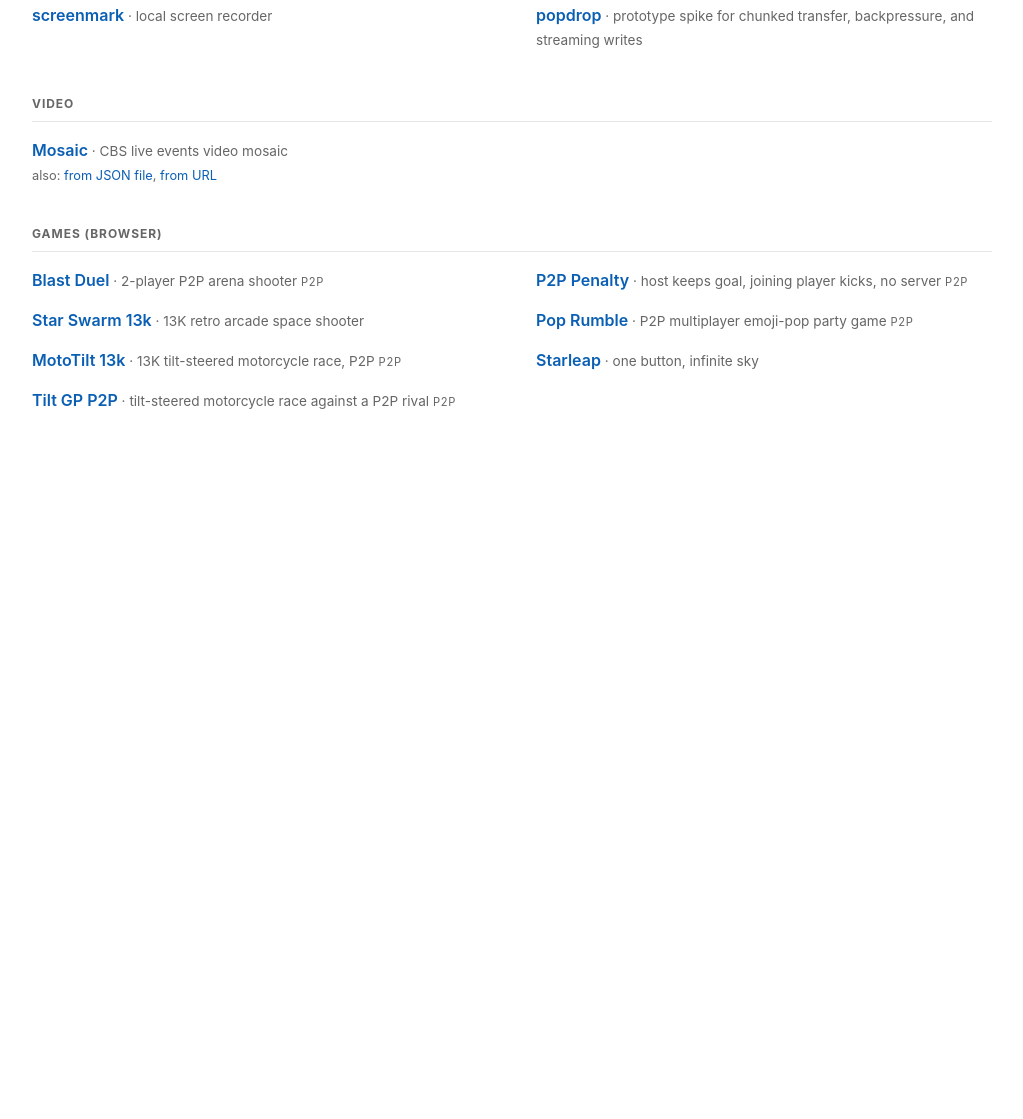
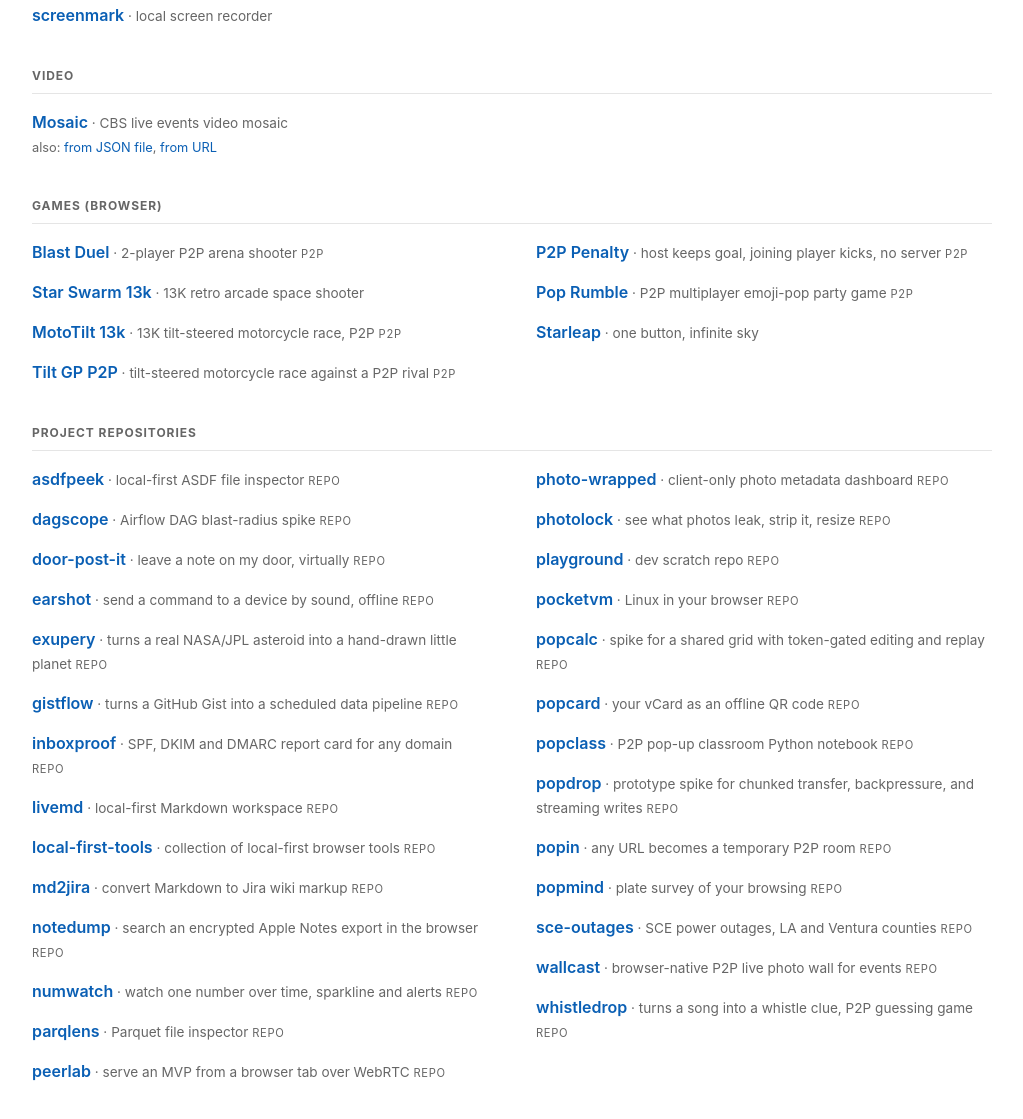
Before and after one commit to ejoliet/ejoliet.github.io, a browser extension: page index.html in a window 1280 px wide. Shown: the part 1447-2566 px from the top of the page, without its empty margins (128-1151 px from the left). Before the commit the page ends 1923 px from the top, so only its background shows below. Drawn offline with Linux system fonts and the light colour scheme.

Commit message:
add my public repos to landing page

```diff
--- a/index.html
+++ b/index.html
@@ -106,6 +106,7 @@
 <a href="#tools">Tools</a>
 <a href="#video">Video</a>
 <a href="#games">Games</a>
+<a href="#repos">Repos</a>
 </nav>
 
 <section>
@@ -170,7 +171,6 @@
 <li><a href="/claudio/">Session Recap</a><span class="desc">renders a shared assistant markdown session, P2P share</span><span class="tag">P2P</span></li>
 <li><a href="/kiosk/">kiosk</a><span class="desc">fullscreen iframe kiosk with a URL lock</span></li>
 <li><a href="/adsb/">Overhead</a><span class="desc">local ADS-B aircraft monitor</span></li>
-<li><a href="/popdrop/">popdrop</a><span class="desc">prototype spike for chunked transfer, backpressure, and streaming writes</span></li>
 </ul>
 </section>
 
@@ -194,6 +194,39 @@
 </ul>
 </section>
 
+<section>
+<h2 id="repos">Project repositories</h2>
+<ul>
+<li><a href="https://ejoliet.github.io/asdfpeek/" target="_blank" rel="noopener">asdfpeek</a><span class="desc">local-first ASDF file inspector</span><span class="tag">repo</span></li>
+<li><a href="https://ejoliet.github.io/dagscope/" target="_blank" rel="noopener">dagscope</a><span class="desc">Airflow DAG blast-radius spike</span><span class="tag">repo</span></li>
+<li><a href="https://ejoliet.github.io/door-post-it/" target="_blank" rel="noopener">door-post-it</a><span class="desc">leave a note on my door, virtually</span><span class="tag">repo</span></li>
+<li><a href="https://ejoliet.github.io/earshot/earshot.html" target="_blank" rel="noopener">earshot</a><span class="desc">send a command to a device by sound, offline</span><span class="tag">repo</span></li>
+<li><a href="http://exupery.626733.xyz/" target="_blank" rel="noopener">exupery</a><span class="desc">turns a real NASA/JPL asteroid into a hand-drawn little planet</span><span class="tag">repo</span></li>
+<li><a href="https://ejoliet.github.io/gistflow/" target="_blank" rel="noopener">gistflow</a><span class="desc">turns a GitHub Gist into a scheduled data pipeline</span><span class="tag">repo</span></li>
+<li><a href="https://ejoliet.github.io/inboxproof/" target="_blank" rel="noopener">inboxproof</a><span class="desc">SPF, DKIM and DMARC report card for any domain</span><span class="tag">repo</span></li>
+<li><a href="https://ejoliet.github.io/livemd/" target="_blank" rel="noopener">livemd</a><span class="desc">local-first Markdown workspace</span><span class="tag">repo</span></li>
+<li><a href="https://ejoliet.github.io/local-first-tools/" target="_blank" rel="noopener">local-first-tools</a><span class="desc">collection of local-first browser tools</span><span class="tag">repo</span></li>
+<li><a href="https://ejoliet.github.io/md2jira/" target="_blank" rel="noopener">md2jira</a><span class="desc">convert Markdown to Jira wiki markup</span><span class="tag">repo</span></li>
+<li><a href="https://ejoliet.github.io/notedump/web/" target="_blank" rel="noopener">notedump</a><span class="desc">search an encrypted Apple Notes export in the browser</span><span class="tag">repo</span></li>
+<li><a href="https://ejoliet.github.io/numwatch/numwatch-preview.html" target="_blank" rel="noopener">numwatch</a><span class="desc">watch one number over time, sparkline and alerts</span><span class="tag">repo</span></li>
+<li><a href="https://ejoliet.github.io/parqlens/" target="_blank" rel="noopener">parqlens</a><span class="desc">Parquet file inspector</span><span class="tag">repo</span></li>
+<li><a href="https://ejoliet.github.io/peerlab/host.html" target="_blank" rel="noopener">peerlab</a><span class="desc">serve an MVP from a browser tab over WebRTC</span><span class="tag">repo</span></li>
+<li><a href="https://ejoliet.github.io/photo-wrapped/" target="_blank" rel="noopener">photo-wrapped</a><span class="desc">client-only photo metadata dashboard</span><span class="tag">repo</span></li>
+<li><a href="https://ejoliet.github.io/photolock/" target="_blank" rel="noopener">photolock</a><span class="desc">see what photos leak, strip it, resize</span><span class="tag">repo</span></li>
+<li><a href="https://ejoliet.github.io/playground/" target="_blank" rel="noopener">playground</a><span class="desc">dev scratch repo</span><span class="tag">repo</span></li>
+<li><a href="https://ejoliet.github.io/pocketvm/" target="_blank" rel="noopener">pocketvm</a><span class="desc">Linux in your browser</span><span class="tag">repo</span></li>
+<li><a href="https://ejoliet.github.io/popcalc/" target="_blank" rel="noopener">popcalc</a><span class="desc">spike for a shared grid with token-gated editing and replay</span><span class="tag">repo</span></li>
+<li><a href="https://ejoliet.github.io/popcard/" target="_blank" rel="noopener">popcard</a><span class="desc">your vCard as an offline QR code</span><span class="tag">repo</span></li>
+<li><a href="http://popclass.626733.xyz/" target="_blank" rel="noopener">popclass</a><span class="desc">P2P pop-up classroom Python notebook</span><span class="tag">repo</span></li>
+<li><a href="http://popdrop.626733.xyz/" target="_blank" rel="noopener">popdrop</a><span class="desc">prototype spike for chunked transfer, backpressure, and streaming writes</span><span class="tag">repo</span></li>
+<li><a href="http://popin.626733.xyz/" target="_blank" rel="noopener">popin</a><span class="desc">any URL becomes a temporary P2P room</span><span class="tag">repo</span></li>
+<li><a href="https://ejoliet.github.io/popmind/popmind-spike.html" target="_blank" rel="noopener">popmind</a><span class="desc">plate survey of your browsing</span><span class="tag">repo</span></li>
+<li><a href="https://ejoliet.github.io/sce-outages/" target="_blank" rel="noopener">sce-outages</a><span class="desc">SCE power outages, LA and Ventura counties</span><span class="tag">repo</span></li>
+<li><a href="http://wallcast.626733.xyz/wall.html" target="_blank" rel="noopener">wallcast</a><span class="desc">browser-native P2P live photo wall for events</span><span class="tag">repo</span></li>
+<li><a href="https://ejoliet.github.io/whistledrop/" target="_blank" rel="noopener">whistledrop</a><span class="desc">turns a song into a whistle clue, P2P guessing game</span><span class="tag">repo</span></li>
+</ul>
+</section>
+
 </main>
 </body>
 </html>
```
